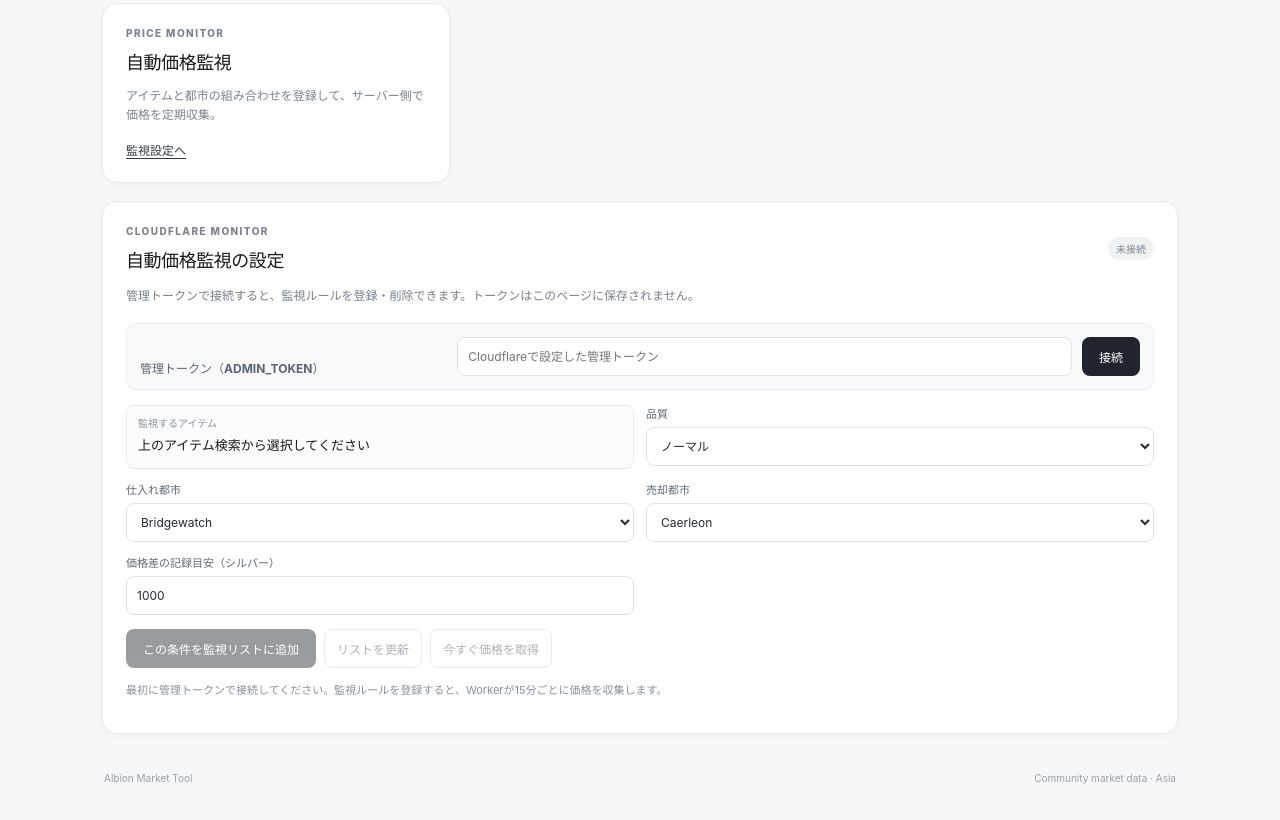
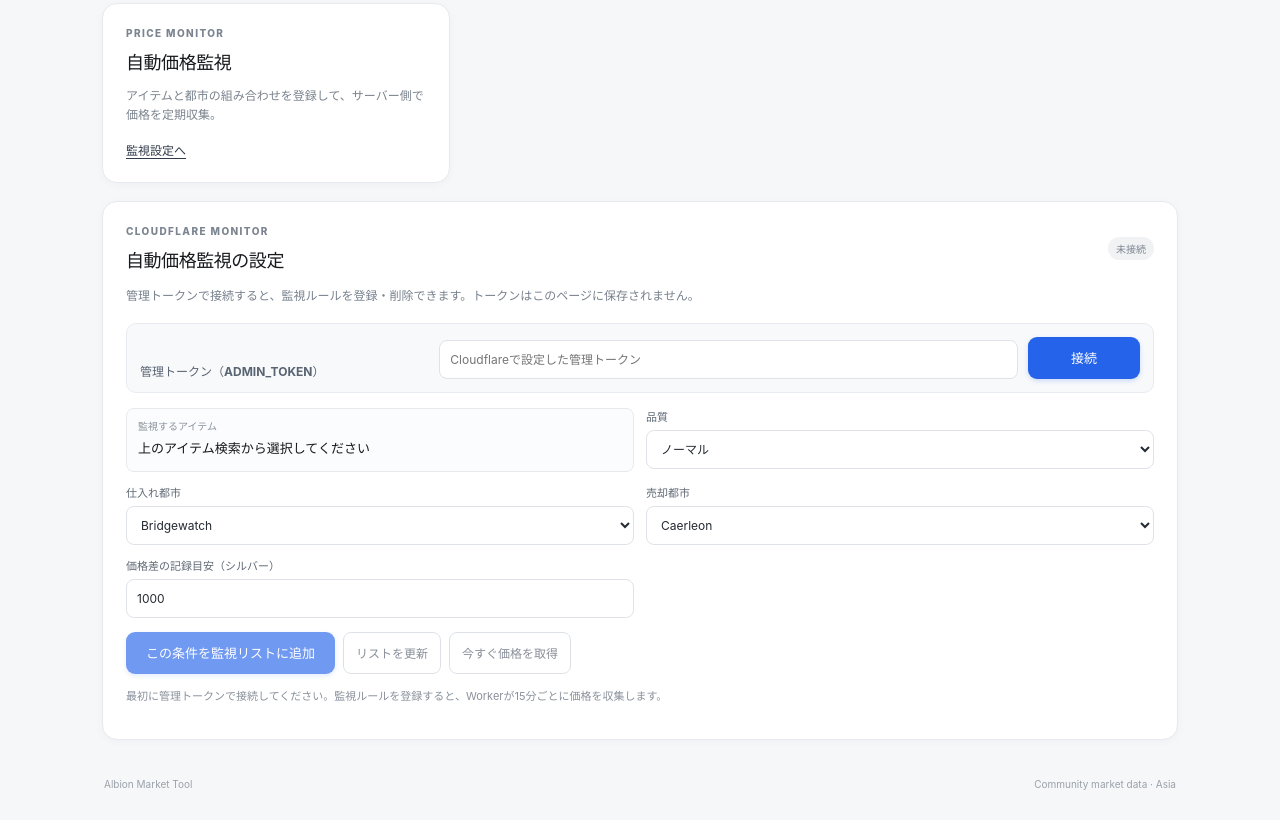
Before and after one commit to yuudaiy0819-sudo/albion-market-tool, a plain HTML site: page index.html in a window 1280 px wide. Shown: the part 1882-2702 px from the top of the page. Drawn offline with Linux system fonts and the light colour scheme.

Commit message:
Improve monitor connect button visibility and states

```diff
--- a/styles.css
+++ b/styles.css
@@ -68,8 +68,13 @@
 .monitor-connect-row{display:grid;grid-template-columns:1fr minmax(220px,2fr) auto;align-items:end;gap:10px;padding:13px;background:#f8f9fb;border:1px solid #e8ebef;border-radius:10px}
 .monitor-token-label{font-size:12px;color:#596472;font-weight:650}
 .monitor-connect-row input,.monitor-form input,.monitor-form select{width:100%;height:39px;border:1px solid #dfe3e8;border-radius:8px;background:#fff;padding:0 10px;color:#242a32;font:inherit;font-size:12px;min-width:0}
-.monitor-connect-row button,.monitor-actions button:first-child{height:39px;border:0;border-radius:8px;background:#20252d;color:#fff;padding:0 17px;font:inherit;font-size:12px;font-weight:700;cursor:pointer}
-.monitor-connect-row button:disabled,.monitor-actions button:disabled{opacity:.45;cursor:not-allowed}
+.monitor-connect-row button,.monitor-actions button:first-child{height:42px;min-width:112px;border:0;border-radius:9px;background:#2563eb;color:#fff;padding:0 20px;font:inherit;font-size:13px;font-weight:750;cursor:pointer;box-shadow:0 2px 5px rgba(37,99,235,.2);transition:background .15s,transform .15s,box-shadow .15s}
+.monitor-connect-row button:hover:not(:disabled){background:#1d4ed8;transform:translateY(-1px);box-shadow:0 4px 9px rgba(37,99,235,.24)}
+.monitor-connect-row button:focus-visible{outline:3px solid rgba(37,99,235,.28);outline-offset:2px}
+.monitor-connect-row button.is-loading{background:#64748b;box-shadow:none;cursor:wait}
+.monitor-connect-row button.is-connected{background:#15803d;box-shadow:0 2px 5px rgba(21,128,61,.2)}
+.monitor-connect-row button.is-error{background:#dc2626;box-shadow:0 2px 5px rgba(220,38,38,.2)}
+.monitor-connect-row button:disabled,.monitor-actions button:disabled{opacity:.65;cursor:not-allowed;transform:none}
 .monitor-form{display:grid;grid-template-columns:repeat(2,minmax(0,1fr));gap:12px;margin-top:15px}
 .monitor-form>label{display:flex;flex-direction:column;gap:6px;color:#606a76;font-size:11px}
 .monitor-selected{display:flex;flex-direction:column;justify-content:center;gap:5px;min-width:0;padding:9px 11px;border:1px solid #e7e9ed;border-radius:8px;background:#fbfcfd}
```
